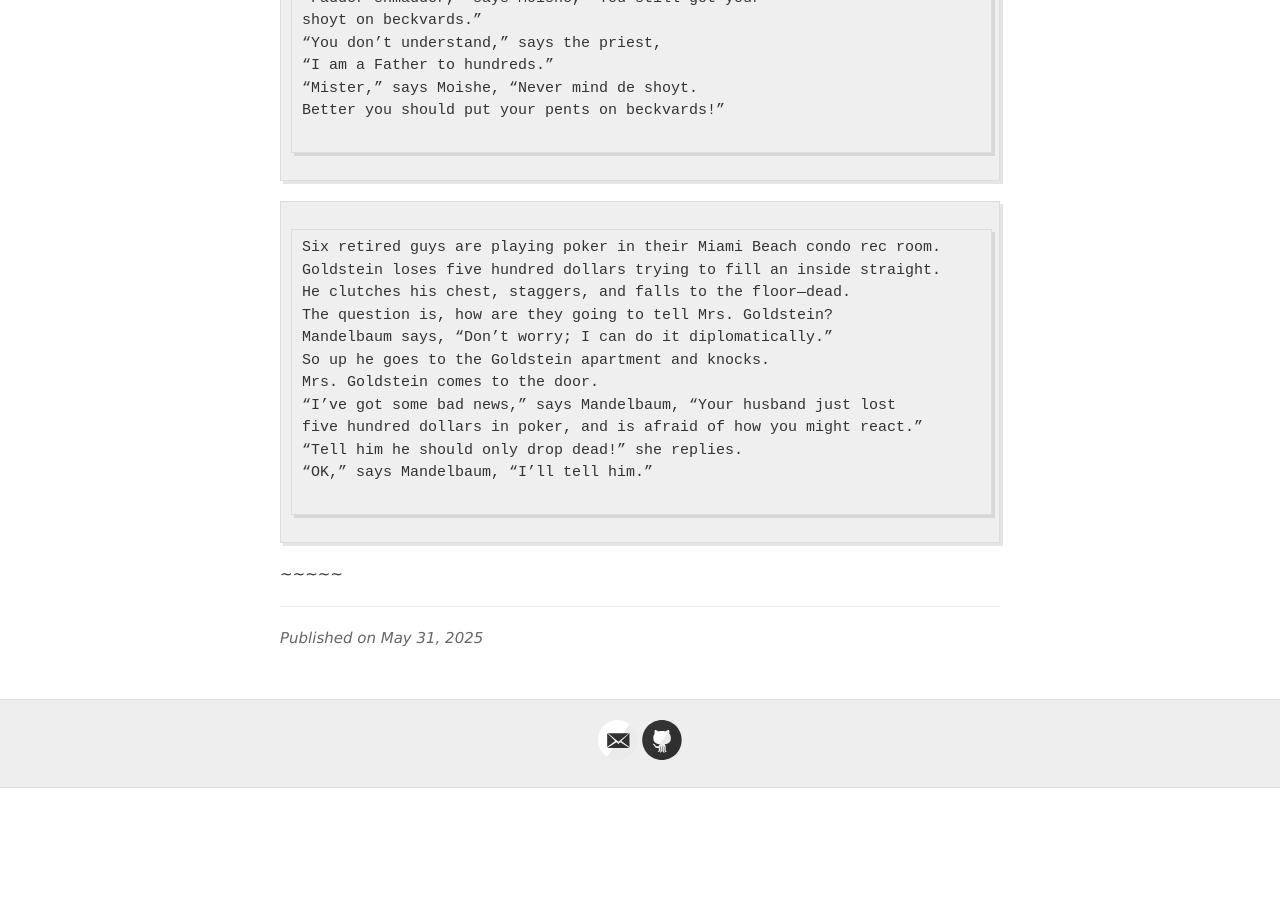
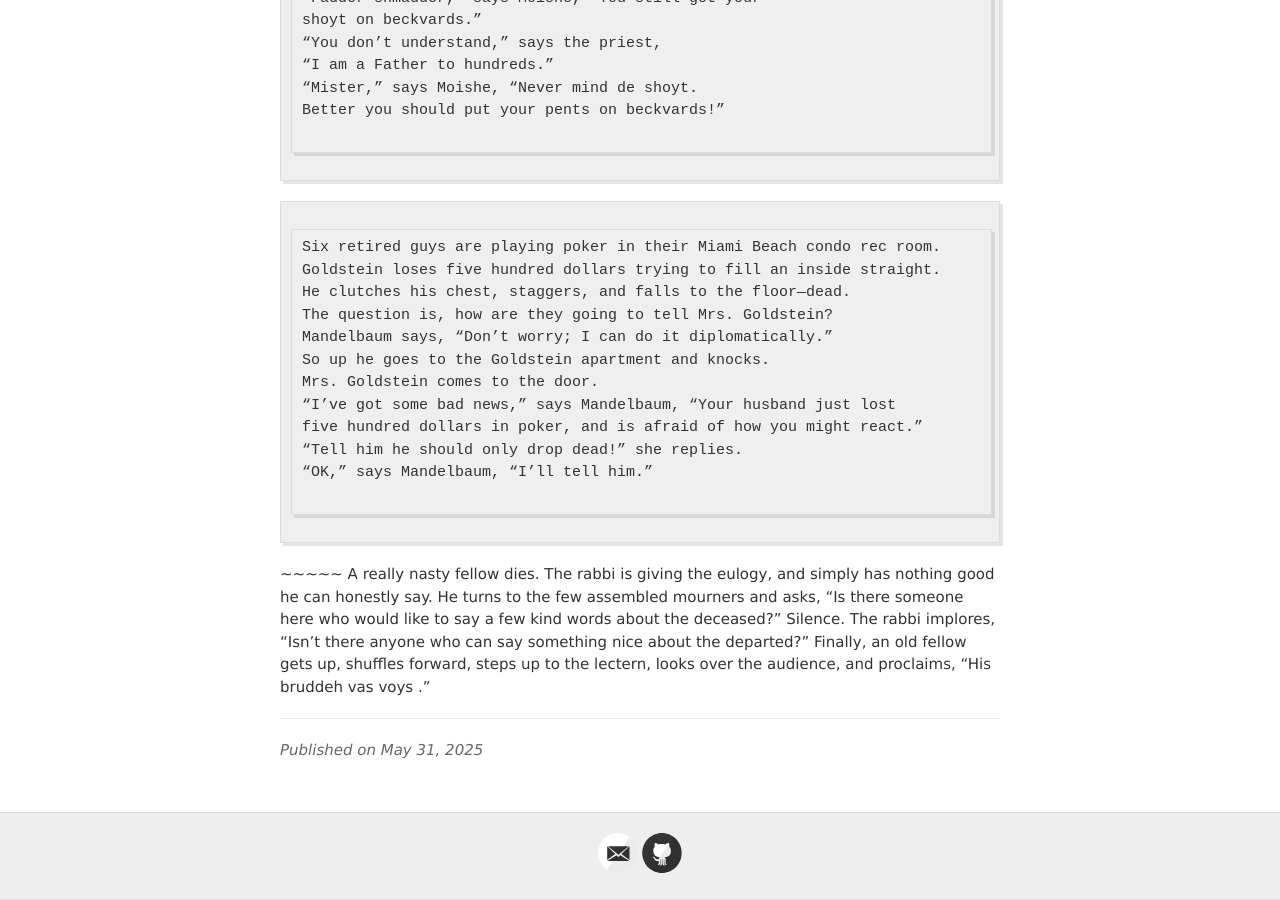
Before and after one commit to jvmallow/jvmallow.github.io, a Jekyll site: the page built from _posts/2025-05-31-Jewish_Humor.md, in a window 1280 px wide and 900 px high, scrolled down 19234 px. Built offline with Jekyll 4.4.1, drawn with Linux system fonts in a browser that asks for light colours; a script that is not in the unit is left out; before the commit the page ends 20022 px from its top, so only the background shows below that.

Commit message:
Update 2025-05-31-Jewish_Humor.md

```diff
--- a/_posts/2025-05-31-Jewish_Humor.md
+++ b/_posts/2025-05-31-Jewish_Humor.md
@@ -789,3 +789,11 @@ five hundred dollars in poker, and is afraid of how you might react.”
 
 ~~~~~
 ~~~~~
+A really nasty fellow dies. The rabbi is giving the eulogy,
+and simply has nothing good he can honestly say. He turns to
+the few assembled mourners and asks, “Is there someone here
+who would like to say a few kind words about the deceased?”
+Silence. The rabbi implores, “Isn’t there anyone who can say
+something nice about the departed?”
+Finally, an old fellow gets up, shuffles forward, steps up to the lectern,
+looks over the audience, and proclaims, “His bruddeh vas voys .”
```
